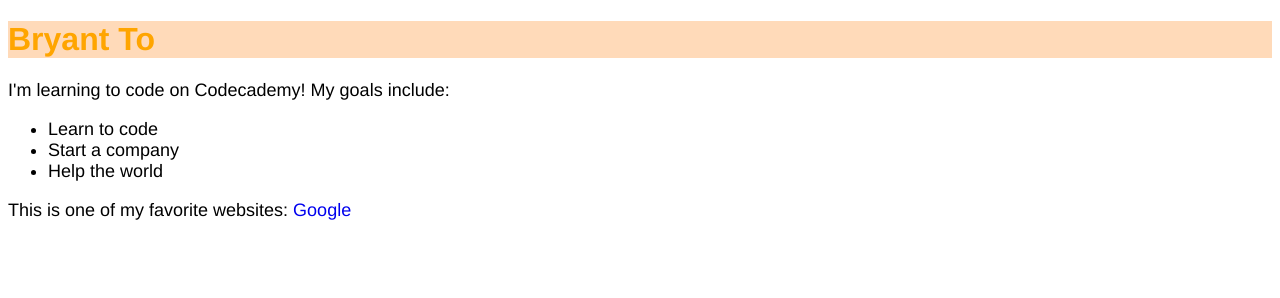
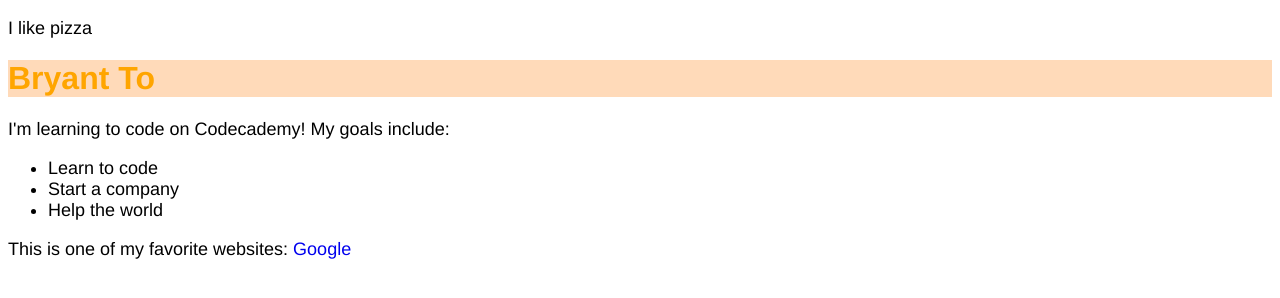
Before and after one commit to afraidofdark28/git_practice, a plain HTML site: page DevProject/index.html in a window 1280 px wide. Drawn offline with Linux system fonts and the light colour scheme.

Commit message:
changed some code

```diff
--- a/DevProject/index.html
+++ b/DevProject/index.html
@@ -2,7 +2,7 @@
 <html>
 <head>
     <link href="./resources/css/index.css" type="text/css" rel="stylesheet">
-
+<p>I like pizza</p>
   <title>
    Bryant To First HTML site
   </title>
```
